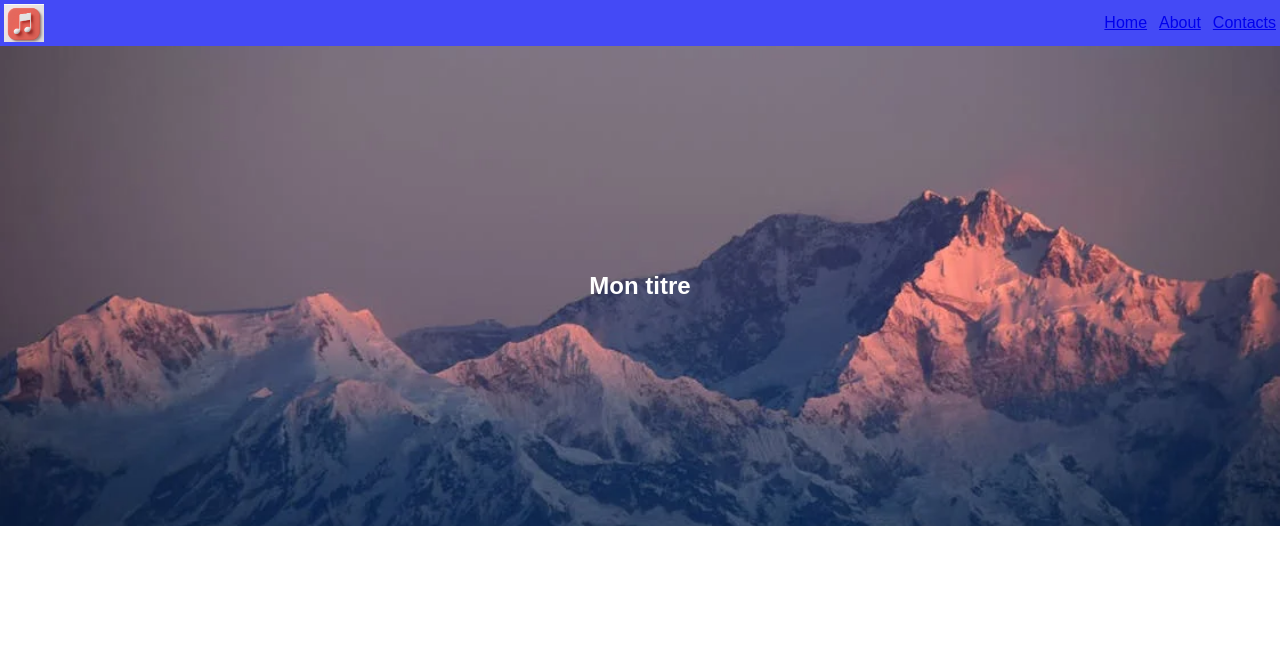
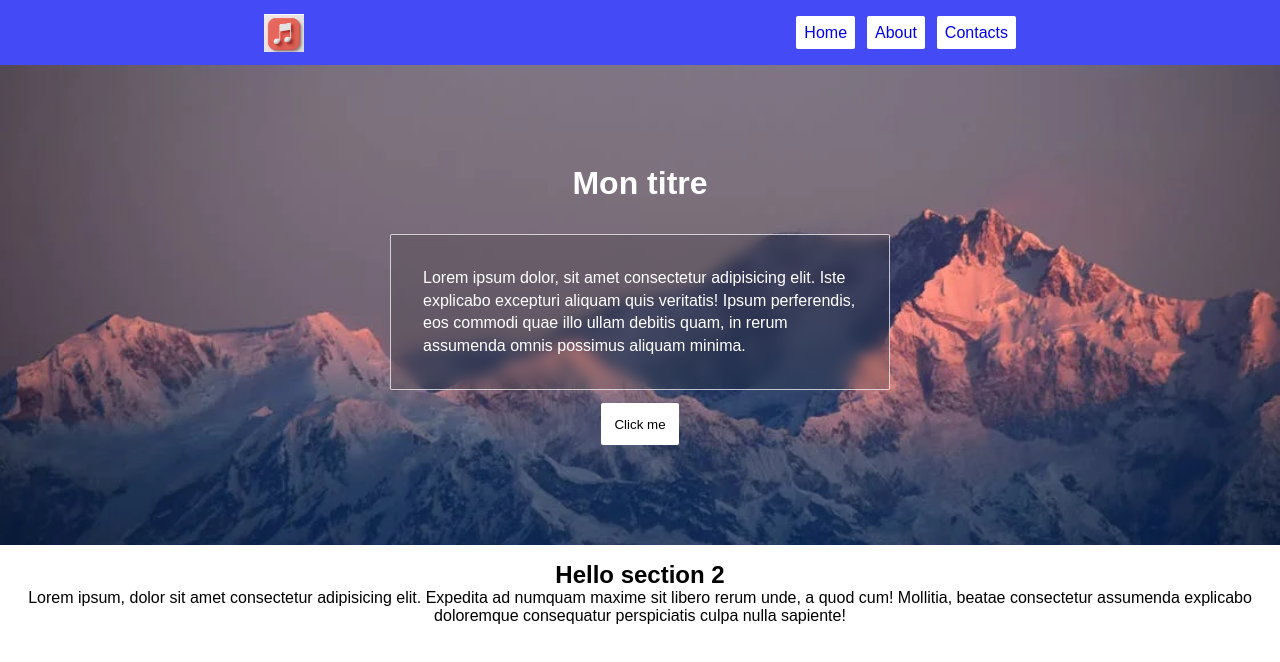
Before and after one commit to lostmart/test-efrei-group4, a plain HTML site: page index.html in a window 1280 px wide. Drawn offline with Linux system fonts and the light colour scheme.

Commit message:
new stuff

```diff
--- /dev/null
+++ b/css/header.css
@@ -0,0 +1,38 @@
+
+.header {
+	background-color: #444af6;
+	padding: 0.6em;
+}
+
+.header nav {
+	display: flex;
+	align-items: center;
+	justify-content: space-between;
+	color: white;
+	padding: 4px;
+	max-width: 760px;
+	margin: auto;
+}
+
+.header nav a {
+	text-decoration: none;
+	padding: 8px;
+	background-color: white;
+	border-radius: 2px;
+	transition: all 240ms ease-in-out;
+}
+.header nav a:hover {
+	background-color: rgb(230, 230, 230);
+	color: black;
+	box-shadow: 0px 0px 3px #00000061;
+}
+
+.header img {
+	width: 40px;
+}
+
+.header ul {
+	display: flex;
+	list-style: none;
+	gap: 12px;
+}
--- /dev/null
+++ b/css/hero.css
@@ -0,0 +1,38 @@
+/* hero */
+.hero {
+	background-image: url("../assets/mountains.webp");
+	background-position: center;
+	background-size: cover;
+	min-height: 60dvh;
+	display: flex;
+	flex-direction: column;
+	align-items: center;
+	justify-content: center;
+	color: white;
+	padding: 1em;
+}
+
+.hero h1 {
+	font-size: 2em;
+	margin-bottom: 1em;
+}
+
+.hero p {
+	max-width: 500px;
+	padding: 2em;
+	background: #31313136;
+	line-height: 1.4;
+	backdrop-filter: blur(7px);
+	border: 1px solid #ffffffb5;
+	border-radius: 2px;
+}
+
+.hero button {
+	padding: 1em;
+	border: none;
+	margin-top: 1em;
+	border-radius: 2px;
+	background-color: white;
+	color: black;
+	cursor: pointer;
+}
--- a/index.html
+++ b/index.html
@@ -19,6 +19,22 @@
 		</header>
 		<section class="hero">
 			<h1>Mon titre</h1>
+			<p>
+				Lorem ipsum dolor, sit amet consectetur adipisicing elit. Iste explicabo
+				excepturi aliquam quis veritatis! Ipsum perferendis, eos commodi quae
+				illo ullam debitis quam, in rerum assumenda omnis possimus aliquam
+				minima.
+			</p>
+			<button>Click me </button>
+		</section>
+		<section class="section_two">
+			<h2>Hello section 2</h2>
+			<p>
+				Lorem ipsum, dolor sit amet consectetur adipisicing elit. Expedita ad
+				numquam maxime sit libero rerum unde, a quod cum! Mollitia, beatae
+				consectetur assumenda explicabo doloremque consequatur perspiciatis
+				culpa nulla sapiente!
+			</p>
 		</section>
 	</body>
 </html>
--- a/style.css
+++ b/style.css
@@ -1,3 +1,6 @@
+@import "./css/header.css";
+@import "./css/hero.css";
+
 * {
 	margin: 0;
 	padding: 0;
@@ -8,33 +11,7 @@ body {
 	font-family: Arial, Helvetica, sans-serif;
 }
 
-.header nav {
-	display: flex;
-	align-items: center;
-	justify-content: space-between;
-	background-color: #444af6;
-	color: white;
-	padding: 4px;
+.section_two {
+	padding: 1em;
+	text-align: center;
 }
-
-.header img {
-	width: 40px;
-}
-
-.header ul {
-	display: flex;
-	list-style: none;
-	gap: 12px;
-}
-
-/* hero */
-.hero {
-	background-image: url("./assets/mountains.webp");
-	background-position: center;
-	background-size: cover;
-	min-height: 60dvh;
-	display: flex;
-    align-items: center;
-    justify-content: center;
-	color: white;
-}
```
